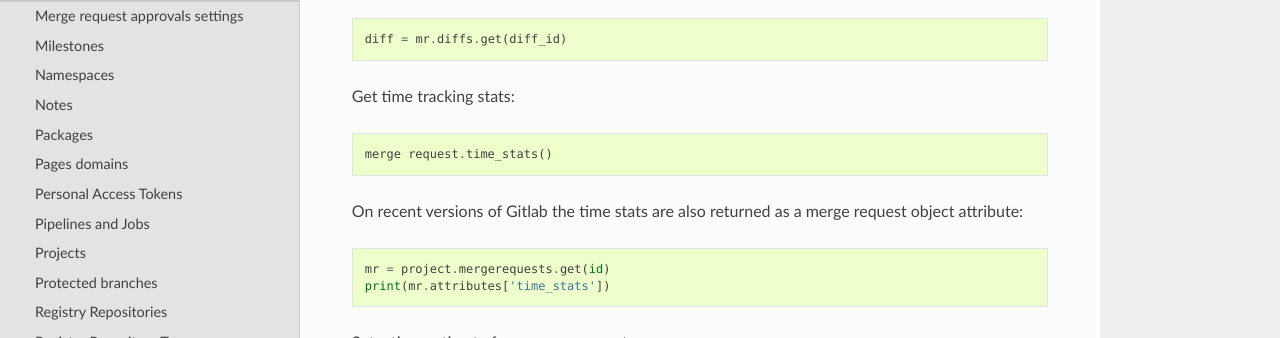
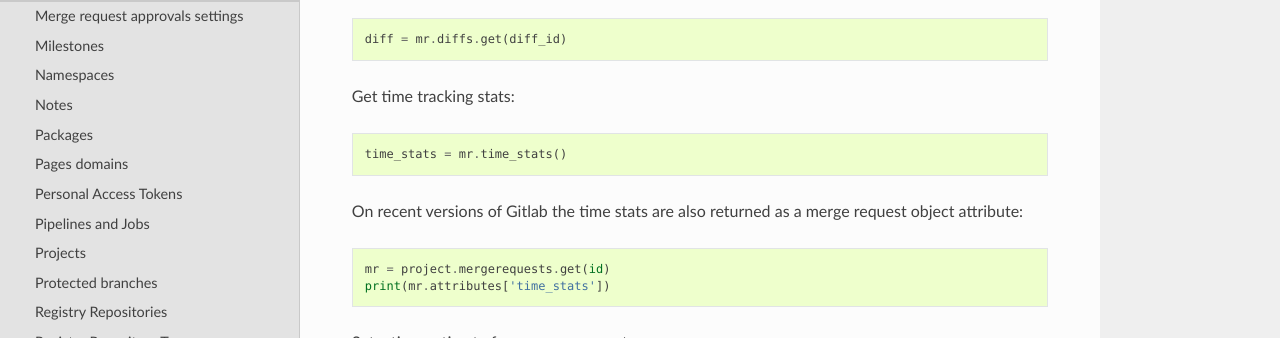
Before and after one commit to python-gitlab/python-gitlab, a Sphinx documentation site: the page built from docs/gl_objects/merge_requests.rst, in a window 1280 px wide and 900 px high, scrolled down 3520 px. Shown: the part 113-451 px from the top of the window. Built offline with Sphinx 7.4.7 and the Read the Docs theme 2.0.0, drawn with Linux system fonts in a browser that asks for light colours; pages that are not in the unit, such as notebooks, are missing from menus; the version number could not be read and is left out.

Commit message:
chore: fix typo in MR documentation

```diff
--- a/docs/gl_objects/merge_requests.rst
+++ b/docs/gl_objects/merge_requests.rst
@@ -154,7 +154,7 @@ Get a diff for a merge request::
 
 Get time tracking stats::
 
-    merge request.time_stats()
+    time_stats = mr.time_stats()
 
 On recent versions of Gitlab the time stats are also returned as a merge
 request object attribute::
```
